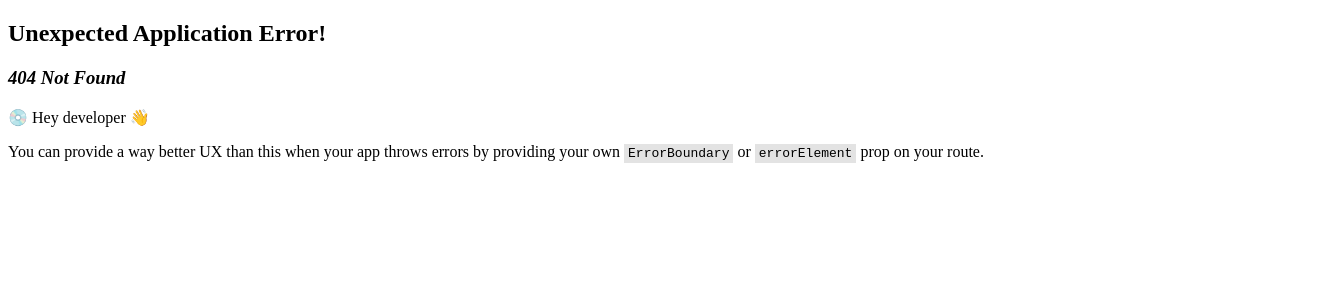
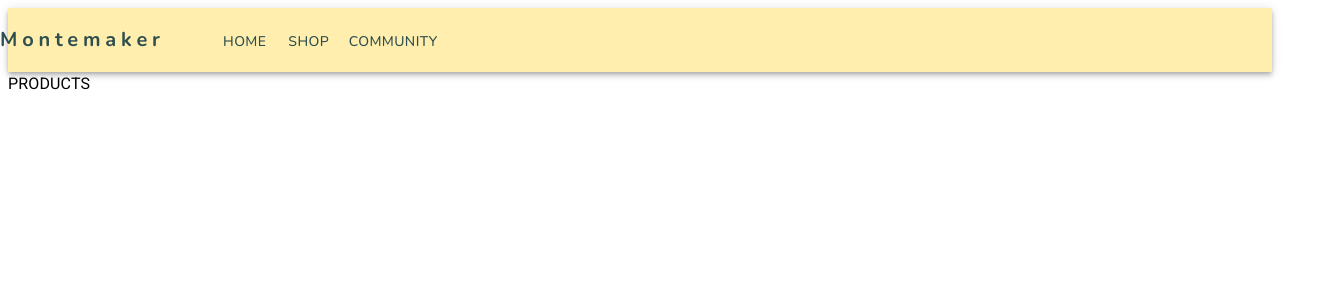
Before and after one commit to HassanBaji/monte-maker-webApp, a React (Vite) app: page /shop in a window 1280 px wide. Before the commit this address had no page. Shown: the top 300 px of the page, 1344 px wide, since content can reach past the window. Built offline with nearby package versions, Linux system fonts and the light colour scheme.

Commit message:
updated nav bar

```diff
--- a/src/Router/RouterProvider.jsx
+++ b/src/Router/RouterProvider.jsx
@@ -1,6 +1,7 @@
 import { createBrowserRouter, Navigate } from 'react-router-dom';
 import { WrapperScreen } from '../views/Wrappers/WrapperScreen';
 import { LandingScreen } from '../views/LandingScreen/LandingScreen';
+import { ShopScreen } from '../views/ShopScreen/ShopScreen';
 
 export const router = createBrowserRouter([
   {
@@ -11,7 +12,9 @@ export const router = createBrowserRouter([
         path: '/',
         element: <Navigate to='/landing' />
       },
-      { path: 'landing', element: <LandingScreen /> }
+      { path: 'landing', element: <LandingScreen /> },
+      { path: 'shop', element: <ShopScreen /> },
+      { path: 'community', element: <LandingScreen /> }
     ]
   }
 ]);
--- a/src/components/Header/Header.jsx
+++ b/src/components/Header/Header.jsx
@@ -10,16 +10,21 @@ import MenuItem from '@mui/material/MenuItem';
 import ChairIcon from '@mui/icons-material/Chair';
 import { colors } from '../../helpers/colors';
 import { fonts } from '../../helpers/fonts';
+import { useNavigate } from 'react-router-dom';
 
-const pages = ['Home', 'Shop', 'Community'];
+const pages = [
+  { name: 'Home', value: 'landing' },
+  { name: 'Shop', value: 'shop' },
+  { name: 'Community', value: 'community' }
+];
 const settings = ['Profile', 'Account', 'Dashboard', 'Logout'];
 
 function ResponsiveAppBar() {
   const [anchorElNav, setAnchorElNav] = React.useState(null);
   const [anchorElUser, setAnchorElUser] = React.useState(null);
-
-  const handleCloseNavMenu = () => {
-    setAnchorElNav(null);
+  const navigate = useNavigate();
+  const handleCloseNavMenu = (val) => {
+    navigate(`/${val}`);
   };
 
   const handleCloseUserMenu = () => {
@@ -77,8 +82,10 @@ function ResponsiveAppBar() {
                 display: { xs: 'block', md: 'none' }
               }}>
               {pages.map((page) => (
-                <MenuItem key={page} onClick={handleCloseNavMenu}>
-                  <Typography textAlign='center'>{page}</Typography>
+                <MenuItem
+                  key={page}
+                  onClick={() => handleCloseNavMenu(page.value)}>
+                  <Typography textAlign='center'>{page.name}</Typography>
                 </MenuItem>
               ))}
             </Menu>
@@ -111,13 +118,13 @@ function ResponsiveAppBar() {
             {pages.map((page) => (
               <Button
                 key={page}
-                onClick={handleCloseNavMenu}
+                onClick={() => handleCloseNavMenu(page.value)}
                 sx={{
                   color: colors.primaryText,
                   display: 'block',
                   fontFamily: fonts.primary
                 }}>
-                {page}
+                {page.name}
               </Button>
             ))}
           </Box>
--- /dev/null
+++ b/src/views/ShopScreen/ShopScreen.jsx
@@ -0,0 +1,9 @@
+import { Box, Typography } from '@mui/material';
+
+export const ShopScreen = () => {
+  return (
+    <Box>
+      <Typography>PRODUCTS</Typography>
+    </Box>
+  );
+};
```
